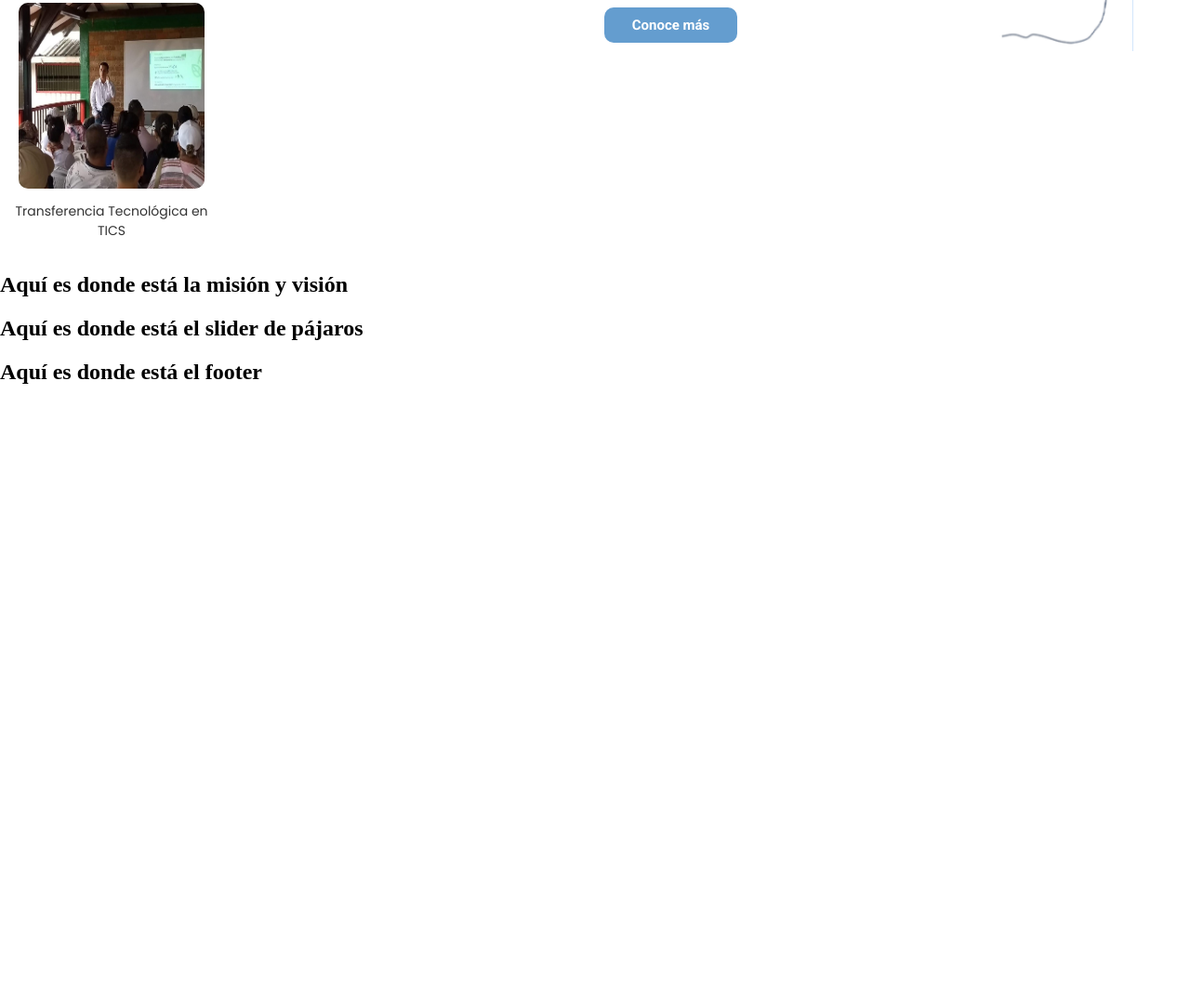
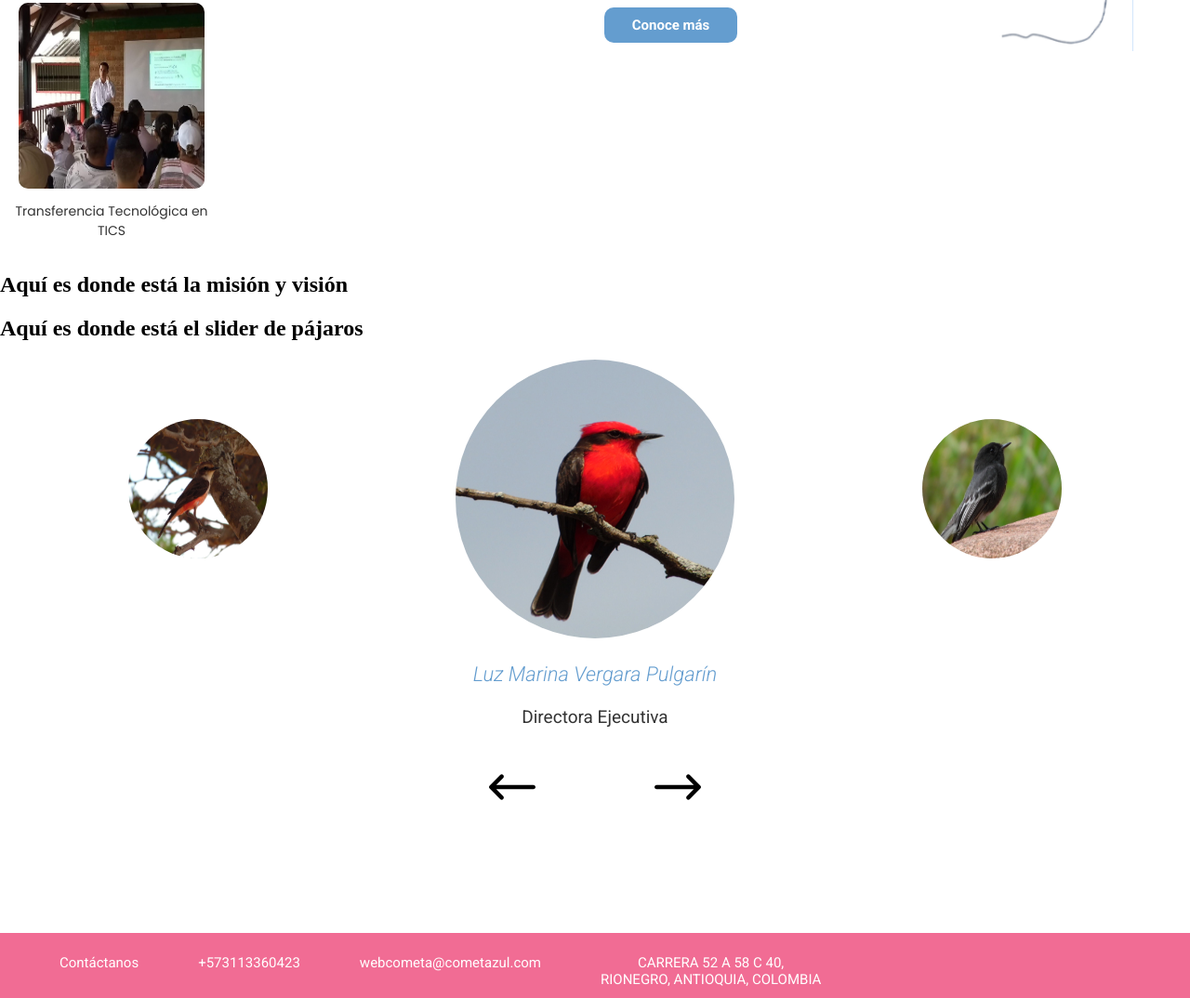
Before and after one commit to enavagoro/pagina-cometa, a plain HTML site: page index.html in a window 1280 px wide. Shown: the part 449-1523 px from the top of the page at 93% size. Before the commit the page ends 883 px from the top, so only its background shows below. Drawn offline with nearby package versions, Linux system fonts and the light colour scheme.

Commit message:
feat: slider schema

```diff
--- a/index.html
+++ b/index.html
@@ -52,8 +52,8 @@
 
     <!--    Services    -->
 
-    <section class="services-section">
-        <div class="services-container" id="services">
+    <section class="services-section" id="services">
+        <div class="services-container">
             <div class="services-right-container cellphone">
                 <div class="services-description">
                     <div class="service-title-container">
@@ -121,9 +121,39 @@
 
     <!-- Slider Birds -->
 
-    <section>
-        <div class="element-test" id="sliderBirds">
-            <h1>{{message}}</h1>
+    <section class="slider-section" id="sliderBirds">
+        <h1>{{message}}</h1>
+        <div class="slider-container">
+            <div class="slider-left desktop">
+                <div class="circle-left-image-container">
+                    <img class="circle-left-image" :src="birds[2].img[0]">
+                </div>
+            </div>
+            <div class="slider-center">
+                <div class="circle-center-image-container">
+                    <img class="circle-center-image" :src="birds[0].img[0]">
+                </div>
+                <div class="bird-name-container">
+                    <p class="bird-name">{{birds[0].name}}</p>
+                </div>
+                <div class="bird-rol-container">
+                    <p class="bird-rol">{{birds[0].rol}}</p>
+                </div>
+            </div>
+            <div class="slider-rigth desktop">
+                <div class="circle-rigth-image-container">
+                    <img class="circle-rigth-image" :src="birds[3].img[0]">
+                </div>
+            </div>
+        </div>
+
+        <div class="slider-selector-container">
+            <div class="slider-selector-left-container">
+                <img class="slider-selector-left" src="./img/arrow-left.svg">
+            </div>
+            <div class="slider-selector-rigth-container">
+                <img class="slider-selector-rigth" src="./img/arrow-rigth.svg">
+            </div>
         </div>
     </section>
 
@@ -137,12 +167,27 @@
 -->
 
     <!-- Footer -->
+<!--
+    <div class="top-footer">
+    </div>
+-->
+    <div class="footer">
+        <div class="contenedor-link">
+          <a href="#"><h1 class="link-footer">Contáctanos</h1></a>
+        </div>
 
-    <section>
-        <div class="element-test" id="footer">
-            <h1>{{message}}</h1>
+        <div class="contenedor-link">
+          <a href="#" target="_blank"><h1 class="link-footer">+573113360423</h1></a>
         </div>
-    </section>
+
+        <div class="contenedor-link">
+          <a><h1 class="link-footer">webcometa@cometazul.com</h1></a>
+        </div>
+
+        <div class="contenedor-link">
+            <a><h1 class="link-footer">CARRERA 52 A 58 C 40, <br>RIONEGRO, ANTIOQUIA, COLOMBIA</h1></a>
+        </div>
+    </div>
   </body>
   <script src="index.js"></script>
 </html>
--- a/index.js
+++ b/index.js
@@ -46,7 +46,13 @@ var app = new Vue({
 var app = new Vue({
     el: '#sliderBirds',
     data: {
-        message: 'Aquí es donde está el slider de pájaros'
+        message: 'Aquí es donde está el slider de pájaros',
+        birds: [
+        {name:'Luz Marina Vergara Pulgarín',rol:'Directora Ejecutiva',img:['./img/marina.jpg']},
+        {name:'Lina María Rendón Cardona',rol:'Técnica Operativa',img:['./img/lina.jpg']},
+        {name:'Judy Marcela Osorio Quintero',rol:'Técnica Operativa',img:['./img/judy.jpg']},
+        {name:'Giovanni Rodriguez Román',rol:'Técnico Operativo',img:['./img/giovanni.jpg']},
+        {name:'Adriana María Vergara Pulgarín',rol:'Auxiliar Administrativa',img:['./img/adriana.jpg']}],
     }
 });
 
--- a/styles.css
+++ b/styles.css
@@ -1,7 +1,7 @@
 /* Para eliminar los margenes de html por defecto */
 
 html{
-
+  scroll-behavior: smooth;
 }
 
 body{
@@ -103,12 +103,12 @@ body{
     width: 70%;
     margin-left: 15%;
     margin-top: 15px;
-    transition: 1s;
+    transition: .5s;
     text-decoration: none;
   }
 
   .button-link:hover{
-    transition: 1s;
+    transition: .5s;
     transform: scale(1.1);
   }
 
@@ -136,36 +136,7 @@ body{
     width: 90%;
 
   }
-/*
-  @media (min-width: 1100px) {
-    .services-container{
-      display: block;
-    }
 
-    .service-container {
-      display: inline-block;
-      vertical-align: top;
-      width: 300px;
-
-      margin-top: 2.5%;
-      padding: 0%;
-    }
-
-    .image-container{
-      width: 100%;
-      margin-left: calc((100% - 300px)/2);
-      height: 300px;
-    }
-
-    .image{
-      margin-left: calc((100% - 300px)/2);
-      width: 300px;
-      height: 300px;
-      border-radius: 10px;
-    }
-
-  }
-*/
   .service-container {
     display: inline-block;
     vertical-align: top;
@@ -261,12 +232,12 @@ body{
     width: 25%;
     margin-left: 15%;
     margin-top: 15px;
-    transition: 1s;
+    transition: .5s;
     text-decoration: none;
   }
 
   .button-service:hover{
-    transition: 1s;
+    transition: .5s;
     transform: scale(1.1);
   }
 
@@ -282,12 +253,172 @@ body{
 
 /*     SliderBirds       */
 
+.slider-section{
+
+}
+
+.slider-container{
+  width: 100%;
+  display: flex;
+}
+
+.slider-left{
+  width: 100%;
+}
+
+.circle-left-image-container{
+  width: 50%;
+  margin-left: 25%;
+  margin-top: 15%;
+}
+
+.circle-left-image{
+  margin-left: calc((100% - 150px)/2);
+  width: 150px;
+  height: 150px;
+  border-radius: 100px;
+}
+
+.slider-center{
+  width: 100%;
+}
+
+.circle-center-image-container{
+  width: 50%;
+  margin-left: 25%;
+}
+
+.circle-center-image{
+  margin-left: calc((100% - 300px)/2);
+  width: 300px;
+  height: 300px;
+  border-radius: 300px;
+}
+
+.bird-name-container{
+  width: 80%;
+  margin-left: 10%;
+}
+
+.bird-name{
+  text-align: center;
+  font-family: 'Roboto', sans-serif;
+  font-size: 22px !important;
+  font-weight: 300;
+  font-style: italic;
+  color: #649dcf;
+}
+
+.bird-rol-container{
+  width: 80%;
+  margin-left: 10%;
+}
+
+.bird-rol{
+  text-align: center;
+  font-family: 'Roboto', sans-serif;
+  font-size: 19px !important;
+  font-weight: 400;
+  color: #333;
+}
+
+.slider-rigth{
+  width: 100%;
+}
+
+.circle-rigth-image-container{
+  width: 50%;
+  margin-left: 25%;
+  margin-top: 15%;
+}
+
+.circle-rigth-image{
+  margin-left: calc((100% - 150px)/2);
+  width: 150px;
+  height: 150px;
+  border-radius: 150px;
+}
+
+.slider-selector-container{
+  width: 100%;
+  margin-top: 20px;
+  display: flex;
+}
+
+.slider-selector-left-container{
+  width: 50%;
+}
+
+.slider-selector-left{
+  width: 50px;
+  height: 50px;
+  margin-left: calc(90% - 50px);
+  cursor: pointer;
+  transition: .5s;
+}
+
+.slider-selector-left:hover{
+  transition: .5s;
+  transform: scale(1.2);
+}
+
+.slider-selector-rigth-container{
+  width: 50%;
+}
+
+.slider-selector-rigth{
+  width: 50px;
+  height: 50px;
+  margin-left: 10%;
+  cursor: pointer;
+  transition: .5s;
+}
+
+.slider-selector-rigth:hover{
+  transition: .5s;
+  transform: scale(1.2);
+
+}
+
+
 
 /*     Blog       */
 
 
 /*     Footer       */
+/*
+  .top-footer{
+    height: 300px;
+    margin-top: 10%;
+    background-size: cover;
+    background-repeat: no-repeat;
+    background-image: url("https://media.istockphoto.com/photos/green-leaf-with-dew-on-dark-nature-background-picture-id1050634172?k=6&m=1050634172&s=612x612&w=0&h=C6CWho9b4RDhCqvaivYOLV2LK6FzygYpAyLPBlF1i2c=");
+  }
+  */
 
+  .footer {
+    display: flex;
+    height: 70px;
+    background: #f16c94;
+    margin-top: 10%;
+    /*border-top: 1px solid #333;*/
+  }
+
+  .contenedor-link {
+    padding-top: 1%;
+    padding-bottom: 1%;
+    margin-top: 0%;
+    margin-left: 5%;
+  }
+
+  .link-footer{
+    font-family: 'Roboto', sans-serif;
+    font-size: 15px !important;
+    color: white;
+    font-weight: 400;
+    text-align: center;
+    cursor: pointer;
+  }
 
 /* Aquí están las media querys de dispositivos de anchura menores a 900px */
 
@@ -420,12 +551,12 @@ body{
       width: 35%;
       margin-left: 8%;
       margin-top: 15px;
-      transition: 1s;
+      transition: .5s;
       text-decoration: none;
     }
 
     .button-service:hover{
-      transition: 1s;
+      transition: .5s;
       transform: scale(1.1);
     }
 
```
Also changed, not shown: img/arrow-left.svg (added), img/arrow-rigth.svg (added), img/arrow2.png (added), img/giovanni.jpg (added), img/judy.jpg (added), img/lina.jpg (added), img/marina.jpg (added), 1 other file.
